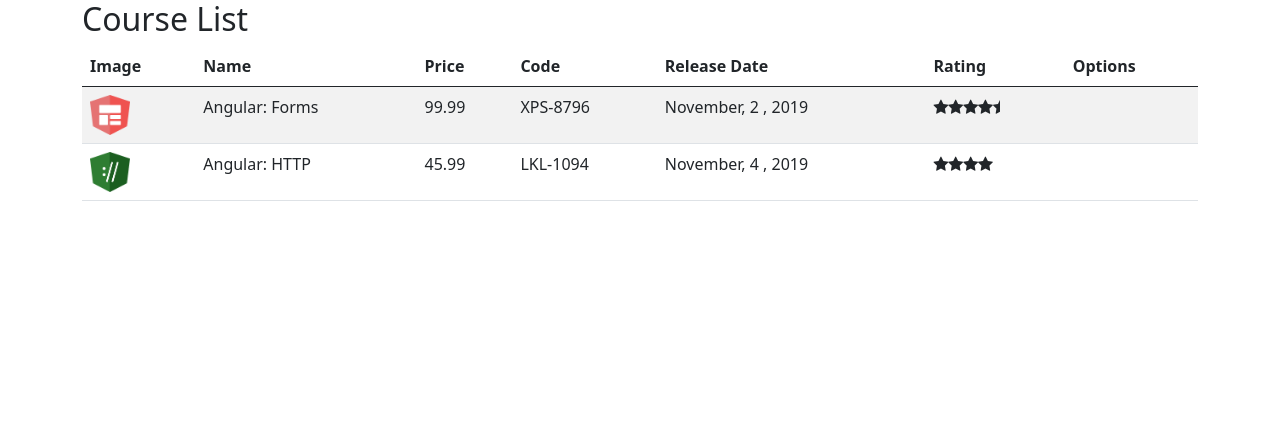
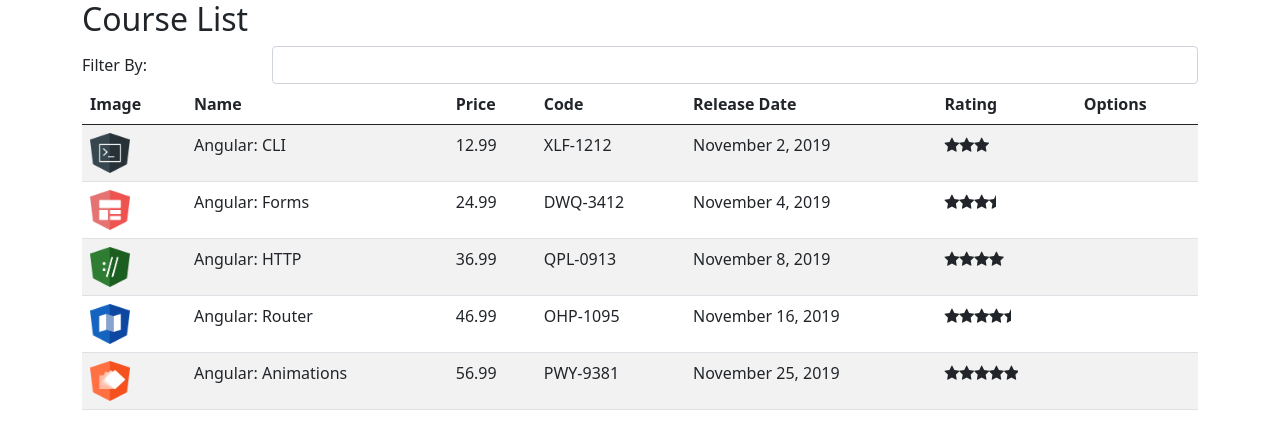
Before and after one commit to YuriAugusto/AngularProject, an Angular app: page / in a window 1280 px wide. Shown: the top 448 px of the page. Built offline with nearby package versions, Linux system fonts and the light colour scheme.

Commit message:
Adição do campo de filtro e implementação de sua  funcionalidade

```diff
--- a/src/app/courses/course-list.component.html
+++ b/src/app/courses/course-list.component.html
@@ -1,4 +1,12 @@
 <h2>Course List</h2>
+
+<div class="form-group row">
+  <label class="col-sm-2 col-form-label">Filter By:</label>
+  <div class="col-sm-10">
+    <input [(ngModel)]="filter" class="form-control">
+  </div>
+</div>
+
 <table class="table table-striped">
   <thead>
     <tr>
@@ -12,7 +20,7 @@
     </tr>
   </thead>
   <tbody>
-    <tr *ngFor="let course of courses"> <!-- course == variável local que representa o elemento criado a cada iteração, courses == array com os cursos -->
+    <tr *ngFor="let course of filteredCourses"> <!-- course == variável local que representa o elemento criado a cada iteração, courses == array com os cursos -->
       <td><img [src]="course.imageUrl" width="40" height="40"></td> <!-- aqui utilizamos o conceito de template, parecido com template sting -->
       <td>{{course.name}}</td>
       <td>{{course.price}}</td>
--- a/src/app/courses/course-list.component.ts
+++ b/src/app/courses/course-list.component.ts
@@ -1,3 +1,4 @@
+import { CourseService } from './course.service';
 import { Component, OnInit } from '@angular/core';
 import { Course } from './course';/* classe curso importada */
 
@@ -7,32 +8,28 @@
 })
 
 export class CourseListComponent implements OnInit {
-  courses: Course[] = []; //aqui eu declarei um array de cursos que ainda está vazio
+
+  filteredCourses: Course[] = [];
+
+  _courses: Course[] = []; //aqui eu declarei um array de cursos que ainda está vazio
+
+  _filterBy: string;
+
+  constructor(private courseService: CourseService){}
 
   ngOnInit(): void {
-    //método que será invocado assim que o componente for criado
-    this.courses = [//atribui dois elementos ao array do atributo "courses: Course[] = [];"
-      {
-        id: 1,
-        name: 'Angular: Forms',
-        imageUrl: '/assets/images/forms.png',
-        price: 99.99,
-        code: 'XPS-8796',
-        duration: 120,
-        rating: 4.5,
-        releaseDate:"November, 2 , 2019"
-      },
-      {
-        id: 2,
-        name: 'Angular: HTTP',
-        imageUrl: '/assets/images/http.png',
-        price: 45.99,
-        code: 'LKL-1094',
-        duration: 80,
-        rating: 4,
-        releaseDate:"November, 4 , 2019"
-      }
-    ];
+    this._courses = this.courseService.retriveAll();//aqui eu faço o array courses receber o retorno da chamada do método retriveAll que retorna um array de cursos
+    this.filteredCourses = this._courses;
+  }
+
+  set filter(value: string){
+    this._filterBy = value;
+
+    this.filteredCourses = this._courses.filter((course: Course) => course.name.toLocaleLowerCase().indexOf(this._filterBy.toLocaleLowerCase()) > -1);
+  }
+
+  get filter(){
+    return this._filterBy;
   }
 
 }
--- /dev/null
+++ b/src/app/courses/course.service.ts
@@ -0,0 +1,72 @@
+import { Injectable } from '@angular/core';
+import { Course } from './course';
+
+@Injectable({//aqui eu torno a classe elegível a injeção de dependência
+  providedIn: 'root'
+})
+
+export class CourseService{
+
+  retriveAll():Course[]{
+    return COURSES;
+  }
+
+}
+
+  var COURSES: Course[] = [
+    {
+        id: 1,
+        name: 'Angular: CLI',
+        releaseDate: 'November 2, 2019',
+        description: 'Neste curso, os alunos irão obter um grande conhecimento nos principais recursos do CLI.',
+        duration: 120,
+        code: 'XLF-1212',
+        rating: 3,
+        price: 12.99,
+        imageUrl: '/assets/images/cli.png',
+    },
+    {
+        id: 2,
+        name: 'Angular: Forms',
+        releaseDate: 'November 4, 2019',
+        description: 'Neste curso, os alunos irão obter um conhecimento aprofundado sobre os recursos disponíveis no módulo de Forms.',
+        duration: 80,
+        code: 'DWQ-3412',
+        rating: 3.5,
+        price: 24.99,
+        imageUrl: '/assets/images/forms.png',
+    },
+    {
+        id: 3,
+        name: 'Angular: HTTP',
+        releaseDate: 'November 8, 2019',
+        description: 'Neste curso, os alunos irão obter um conhecimento aprofundado sobre os recursos disponíveis no módulo de HTTP.',
+        duration: 80,
+        code: 'QPL-0913',
+        rating: 4.0,
+        price: 36.99,
+        imageUrl: '/assets/images/http.png',
+    },
+    {
+        id: 4,
+        name: 'Angular: Router',
+        releaseDate: 'November 16, 2019',
+        description: 'Neste curso, os alunos irão obter um conhecimento aprofundado sobre os recursos disponíveis no módulo de Router.',
+        duration: 80,
+        code: 'OHP-1095',
+        rating: 4.5,
+        price: 46.99,
+        imageUrl: '/assets/images/router.png',
+    },
+    {
+        id: 5,
+        name: 'Angular: Animations',
+        releaseDate: 'November 25, 2019',
+        description: 'Neste curso, os alunos irão obter um conhecimento aprofundado sobre os recursos disponíveis sobre Animation.',
+        duration: 80,
+        code: 'PWY-9381',
+        rating: 5,
+        price: 56.99,
+        imageUrl: '/assets/images/animations.png',
+    }
+];
--- a/src/app/courses/course.ts
+++ b/src/app/courses/course.ts
@@ -7,4 +7,5 @@
   duration: number;
   rating: number;
   releaseDate: string;
+  description: string;
 }
```
